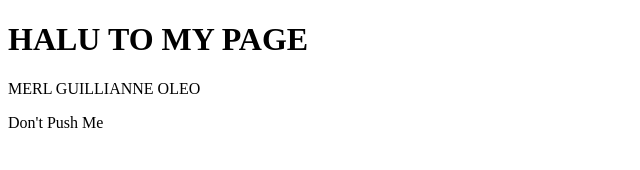
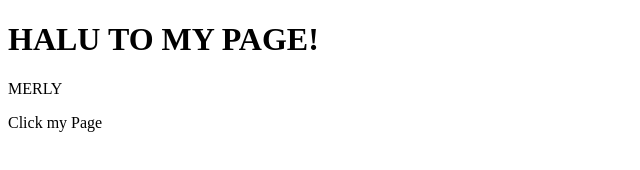
Before and after one commit to mgnsm-oxd/OLEO, a plain HTML site: page index.html in a window 1280 px wide. Shown: the whole page, without its empty margins (0-640 px from the left). Drawn offline with Linux system fonts and the light colour scheme.

Commit message:
for conflict

```diff
--- a/index.html
+++ b/index.html
@@ -6,8 +6,8 @@
     <title>Document</title>
 </head>
 <body>
-    <h1>HALU TO MY PAGE</h1>
-    <p>MERL GUILLIANNE OLEO</p>
-    <p>Don't Push Me</p>
+    <h1>HALU TO MY PAGE!</h1>
+    <p>MERLY</p>
+    <p>Click my Page</p>
 </body>
 </html>
```
